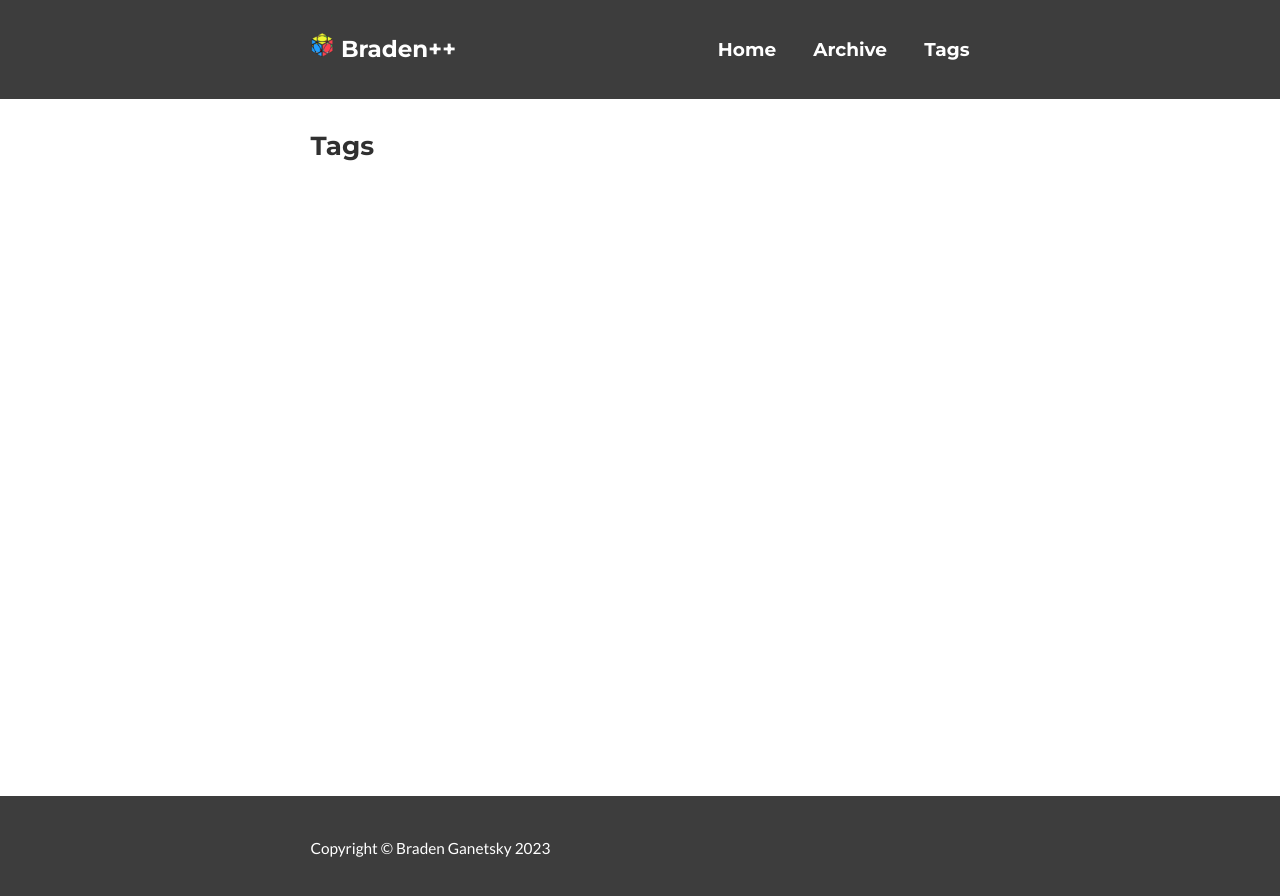
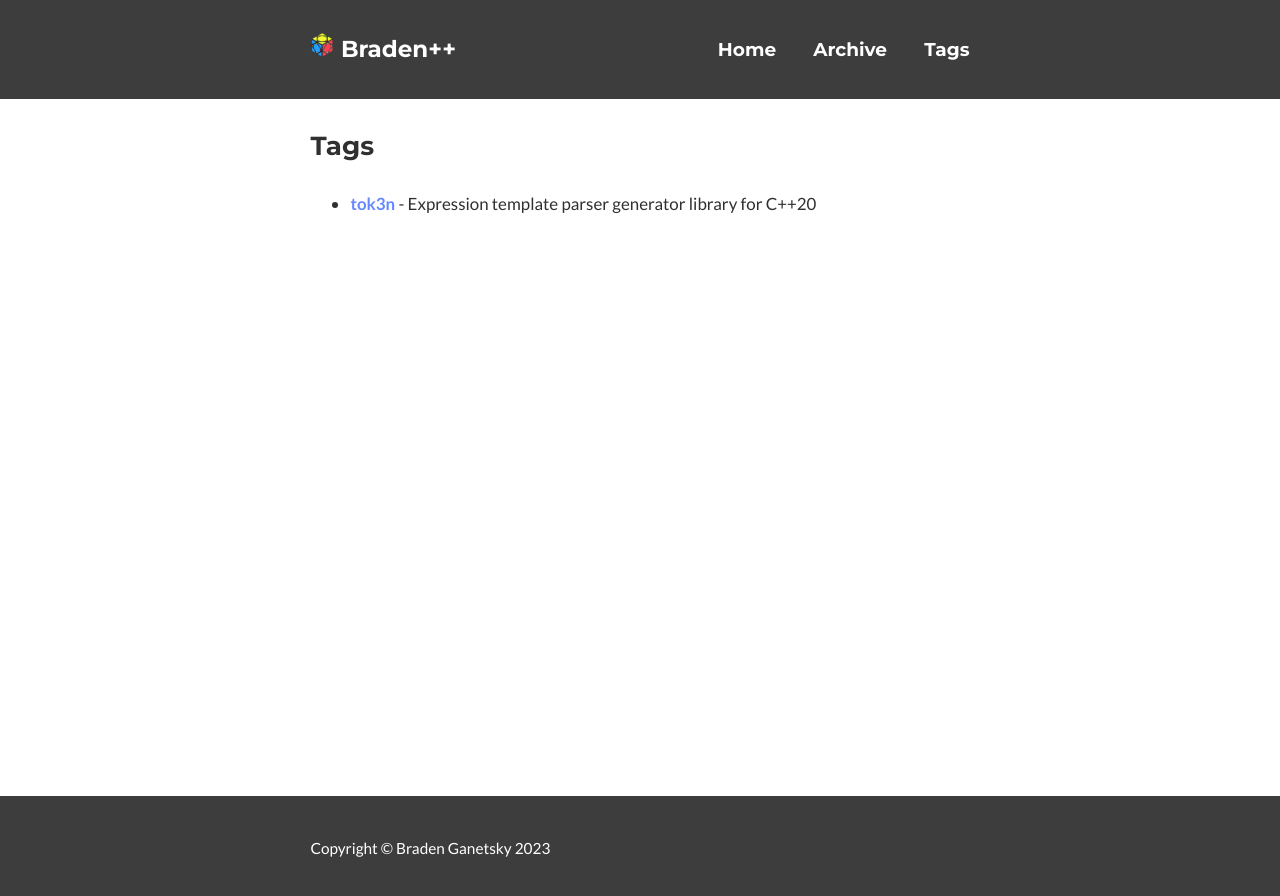
Before and after one commit to k3DW/blog, a Jekyll site: the page built from tags.html, in a window 1280 px wide. Shown: the top 896 px of the page. Built offline with Jekyll 4.4.1, drawn with Linux system fonts in a browser that asks for light colours; nearby versions of some CDN libraries.

Commit message:
Add 'tok3n' tag

```diff
--- /dev/null
+++ b/_tags/tok3n.md
@@ -0,0 +1,5 @@
+---
+title: tok3n
+description: Expression template parser generator library for C++20
+layout: tag
+---
```
Also changed, not shown: _posts/2023-05-01-tok3n-00-staticstring.md (+1 -0 lines), _posts/2023-05-13-tok3n-01-onechar.md (+1 -0 lines), _posts/2023-06-08-tok3n-02-compiler-error.md (+1 -0 lines), _posts/2023-07-27-tok3n-03-parser-concept.md (+1 -0 lines).
